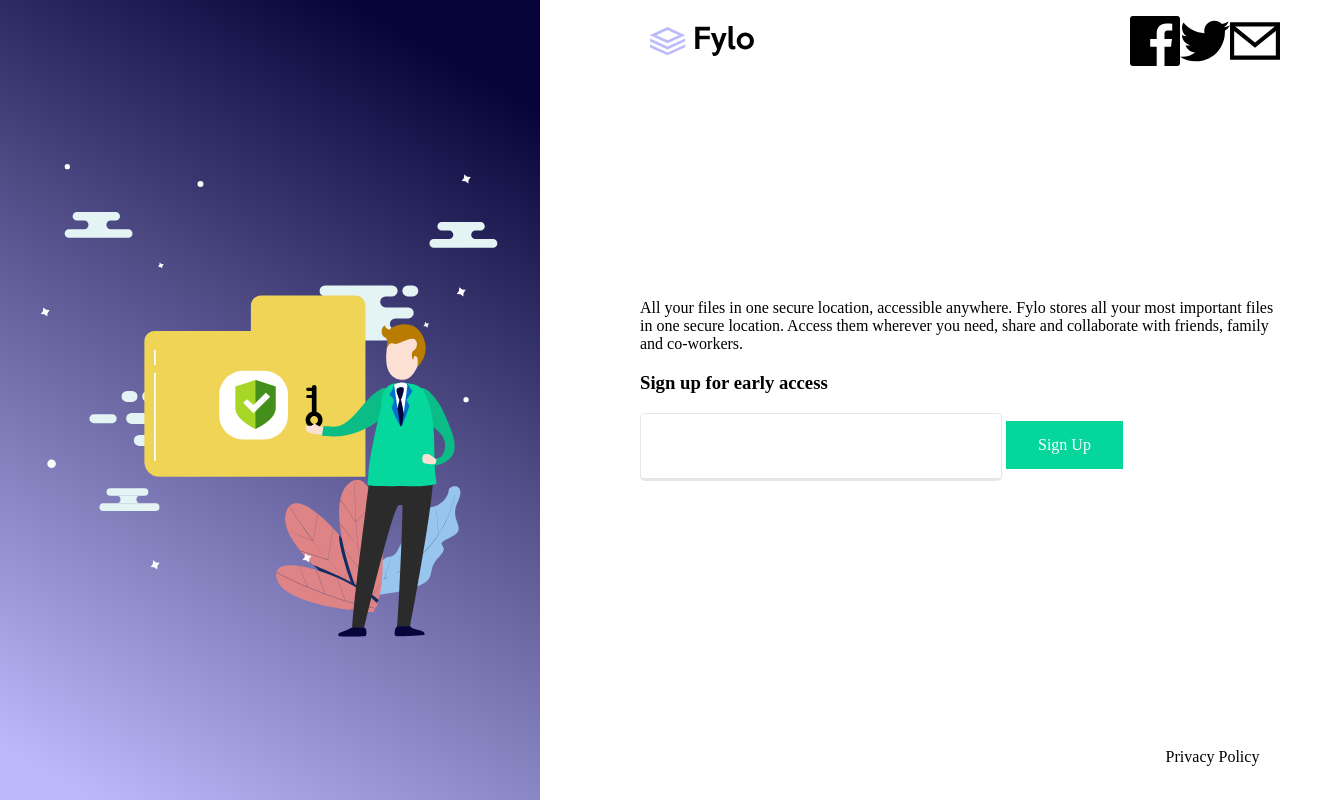
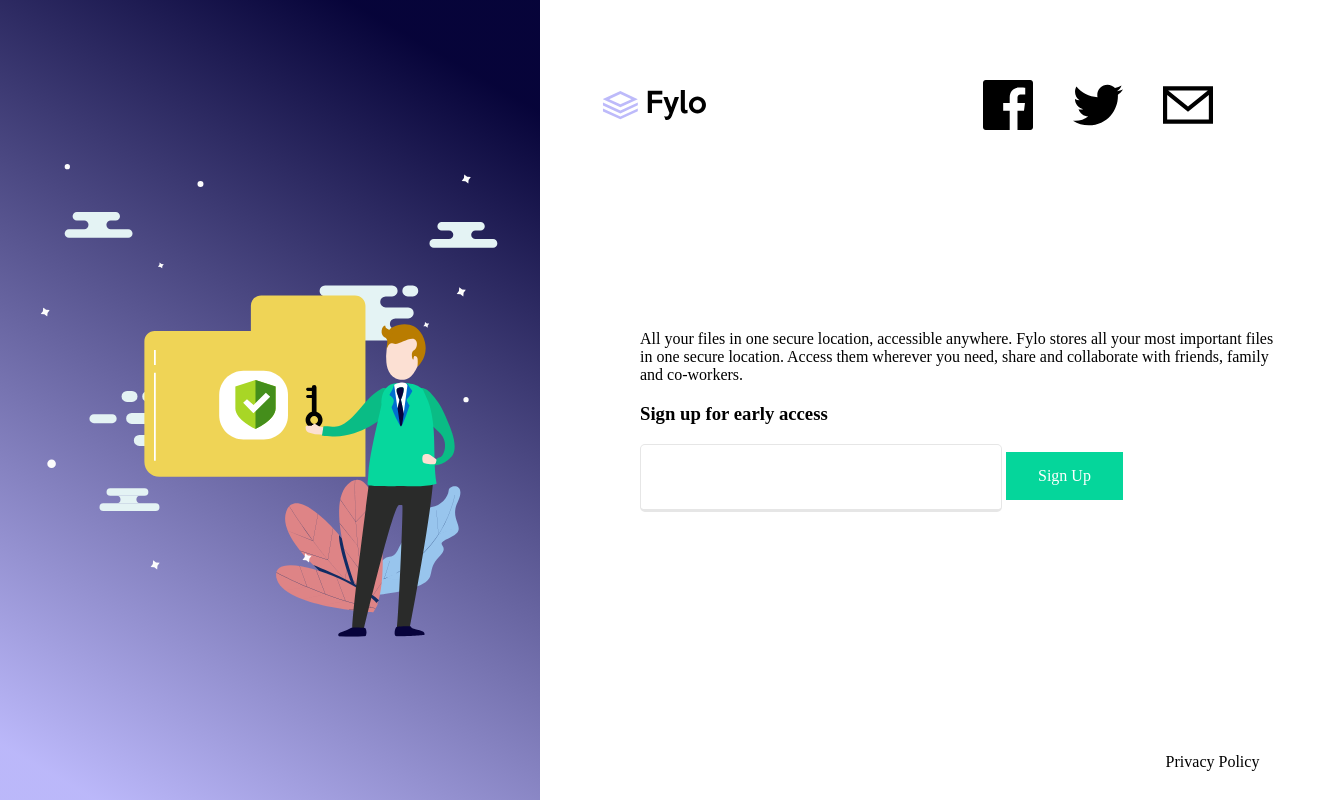
Before and after one commit to hashimwarren/hashim-xyz, a plain HTML site: page fylo-landingpage.html in a window 1280 px wide. Shown: the whole page, 1333 px wide, since content can reach past the window. Drawn offline with Linux system fonts and the light colour scheme.

Commit message:
Conitinue tweaking nav layout

```diff
--- a/fylo-landingpage.html
+++ b/fylo-landingpage.html
@@ -90,7 +90,7 @@
   display: flex;
   justify-content: space-between;
   grid-column: span 2;
-  padding: 5px 5px;
+  padding: 10vh 100px 5px 5px;
   width: 100%;
 }
 
@@ -102,9 +102,12 @@
   margin: 0;
   padding: 0;
 
-
 }
 
+nav ul li {
+  display: inline-block;
+  padding: 0 20px;
+}
 
 
 
```
